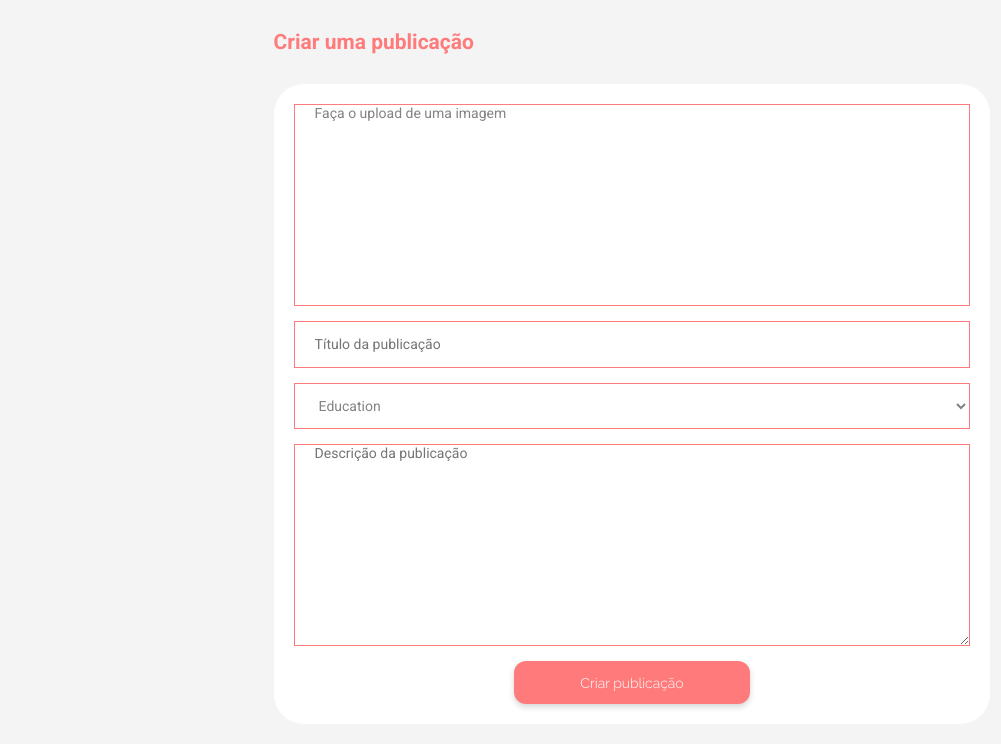
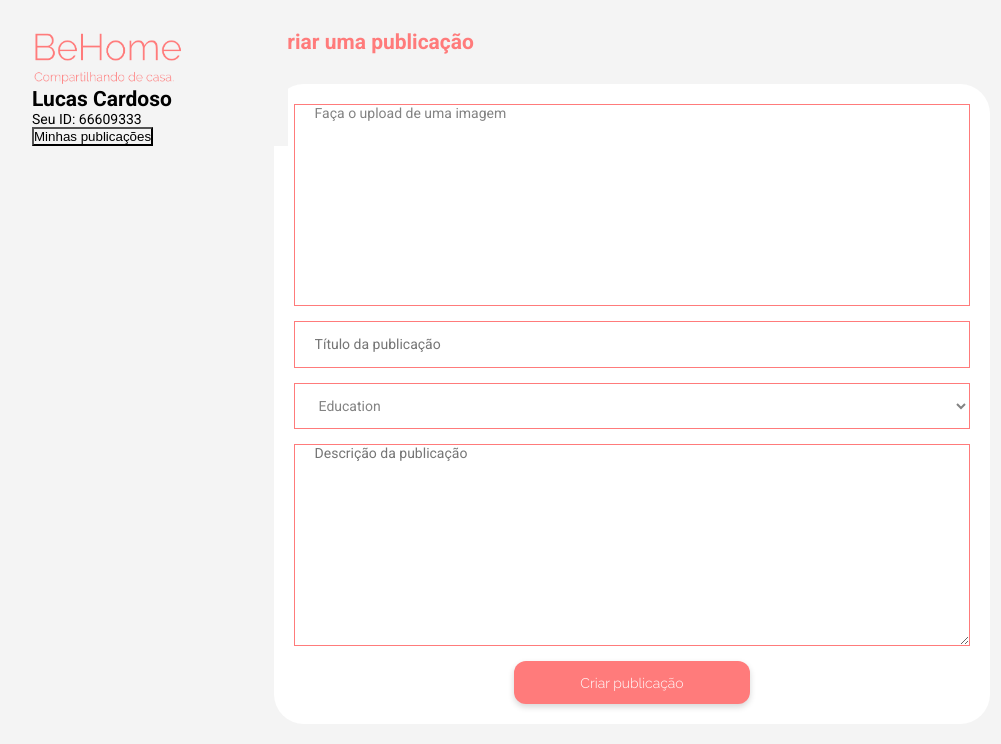
Before and after one commit to luccardoso51/BeHome-Frontend, a React (Create React App) app: page /createpublication in a window 1280 px wide. Shown: the top 744 px of the page, without its empty margins (8-1009 px from the left). Built offline with nearby package versions, Linux system fonts and the light colour scheme.

Commit message:
add component sideprofile

```diff
--- /dev/null
+++ b/src/components/SideProfile.css
@@ -0,0 +1,10 @@
+.sideprofile-contend {
+  width: 20%;
+  position: absolute;
+  left: 40px;
+  top: 25px;
+}
+
+.sideprofile-contend img {
+  width: 150px;
+}
--- /dev/null
+++ b/src/components/SideProfile.js
@@ -0,0 +1,15 @@
+import React from 'react'
+
+import ImgLogo from '../assets/Logo.png'
+import './SideProfile.css'
+
+export default function SideProfile () {
+  return (
+    <div className="sideprofile-contend">
+      <img src={ImgLogo} alt="Be Home" />
+      <h2>Lucas Cardoso</h2>
+      <p>Seu ID: 66609333</p>
+      <button>Minhas publicações</button>
+    </div>
+  )
+}
--- a/src/pages/CreatePublication/index.js
+++ b/src/pages/CreatePublication/index.js
@@ -1,10 +1,12 @@
 import React from 'react'
 
+import SideProfile from '../../components/SideProfile'
 import './styles.css'
 
 export default function CreatePublication() {
   return (
     <div className="createpublication-container">
+      <SideProfile />
       <div id="title"> <h2>Criar uma publicação</h2> </div>
       <div className="content">
         <form>
--- a/src/pages/Login/index.js
+++ b/src/pages/Login/index.js
@@ -9,7 +9,7 @@ export default function Login() {
     return (
         <div className="logon-container">
             <section className="form">
-                <img src={LogoImg} alt=""/>
+                <img src={LogoImg} alt="Be Home"/>
 
                 <form>
                     <h1>Login</h1>
```
